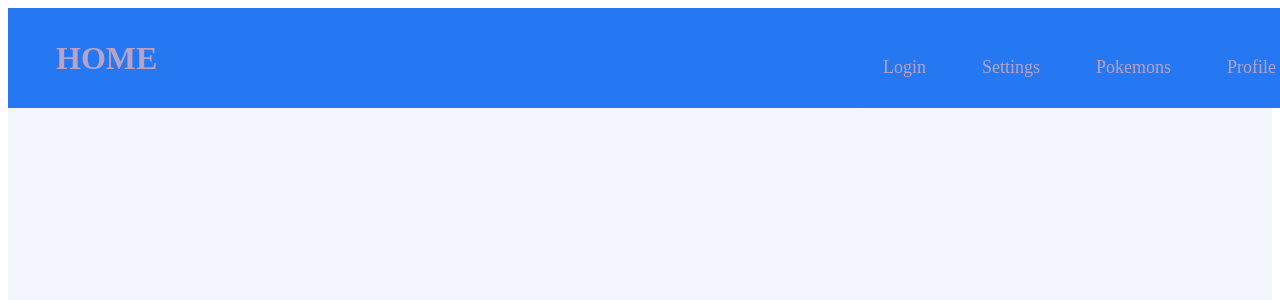
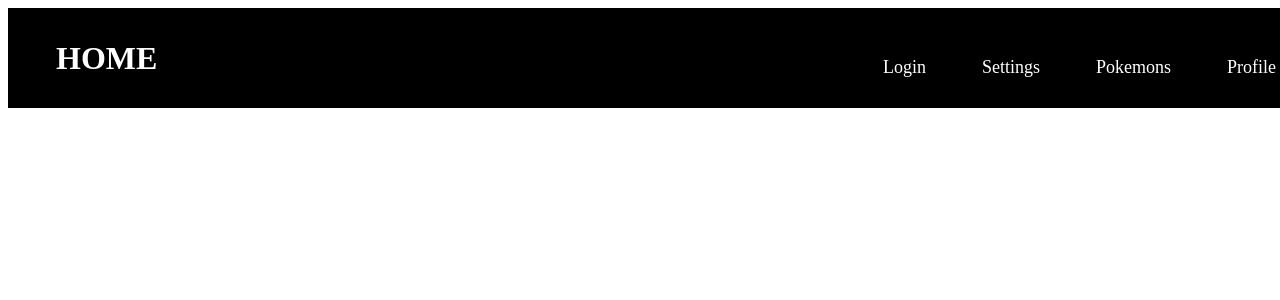
Before and after one commit to MatkoMilic/Poke-App-React-Unfinished, a React (Create React App) app: page /profilepage in a window 1280 px wide. Shown: the top 300 px of the page. Built offline with nearby package versions, Linux system fonts and the light colour scheme.

Commit message:
feat(variables.scss, pagecontainer/styles, pokelistpage/styles, global.scss): add new styles

```diff
--- a/src/components/PageContainer/Styles.module.scss
+++ b/src/components/PageContainer/Styles.module.scss
@@ -1,13 +1,28 @@
 @import "./../../styles/variables.scss";
+
+$black: rgb(0, 0, 0);
+$white: rgb(255, 255, 255);
 
 .container {
   height: calc(100vh - #{$headerHeight});
-  background: $bg;
+  background: rgb(255, 255, 255);
   display: flex;
   justify-content: center;
   align-items: center;
 
   h1 {
-    color: red;
+    color: rgb(0, 0, 0);
   }
 }
+
+.containerdark {
+  height: calc(100vh - #{$headerHeight});
+  background: rgb(0, 0, 0);
+  display: flex;
+  justify-content: center;
+  align-items: center;
+
+  h1 {
+    color: rgb(255, 255, 255);
+  }
+}
--- a/src/global.scss
+++ b/src/global.scss
@@ -1,4 +1,4 @@
-$text-color: #ffffff;
+$text-color: #000000;
 
 h1,
 h2,
--- /dev/null
+++ b/src/pages/PokeListPage/Styles.module.scss
@@ -0,0 +1 @@
+@import "./../../styles/variables.scss";
--- a/src/styles/variables.scss
+++ b/src/styles/variables.scss
@@ -1,10 +1,10 @@
 @import url("https://fonts.googleapis.com/css2?family=EB+Garamond:wght@500&display=swap");
 
 $EB-Garamond-Font-Family: "EB Garamond", serif;
-$dark: rgb(37, 119, 242);
-$light: #b7a3c7;
-$primary: rgb(162, 162, 246);
-$bg: rgb(244, 244, 255);
+$dark: rgb(0, 0, 0);
+$light: rgb(255, 255, 255);
+$primary: rgb(255, 255, 255);
+$bg: rgb(46, 46, 174);
 $spacing-md: 16px;
 $spacing-lg: 32px;
 $borderRadius: 12px;
```
